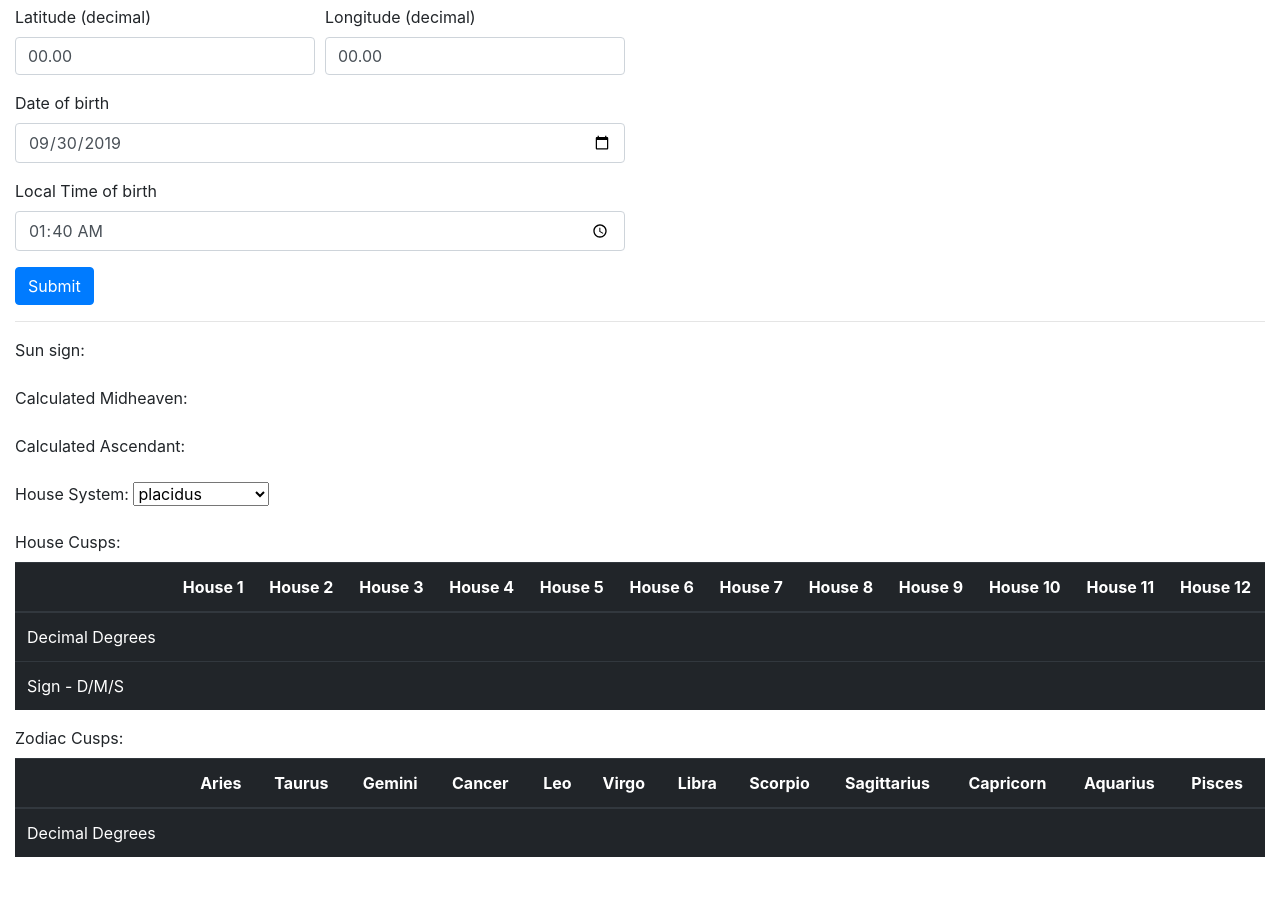
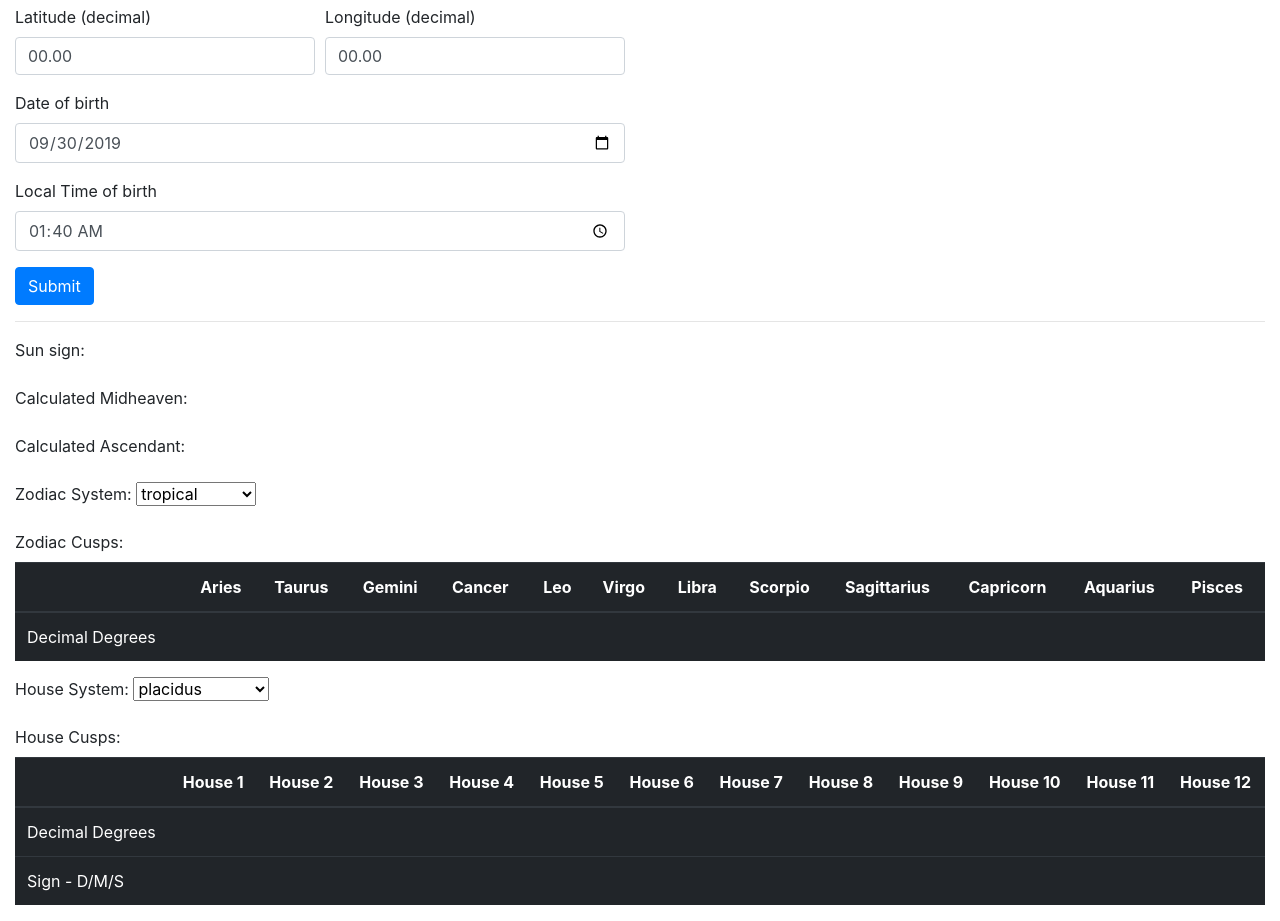
Before and after one commit to 0xStarcat/CircularNatalHoroscopeJS, a website built with webpack: page demo/demo.html in a window 1280 px wide. Shown: the part 83-1004 px from the top of the page. Before the commit the page ends 956 px from the top, so only its background shows below. Built offline with nearby package versions, Linux system fonts and the light colour scheme.

Commit message:
Add zodiac selector to demo

```diff
--- a/demo/demo.html
+++ b/demo/demo.html
@@ -62,6 +62,101 @@
             <p id="ascendant">
 
             </p>
+          </div>
+          <div class="form-group">
+            <label>Zodiac System:</label>
+            <select id="zodiacSystem"></select>
+          </div>
+          <div class="form-group">
+            <label>Zodiac Cusps:</label>
+            <table id="zodiacCusps" class="table table-dark">
+              <thead>
+                <tr>
+                  <th>
+
+                  </th>
+                  <th>
+                    Aries
+                  </th>
+                  <th>
+                    Taurus
+                  </th>
+                  <th>
+                    Gemini
+                  </th>
+                  <th>
+                    Cancer
+                  </th>
+                  <th>
+                    Leo
+                  </th>
+                  <th>
+                    Virgo
+                  </th>
+                  <th>
+                    Libra
+                  </th>
+                  <th>
+                    Scorpio
+                  </th>
+                  <th>
+                    Sagittarius
+                  </th>
+                  <th>
+                    Capricorn
+                  </th>
+                  <th>
+                    Aquarius
+                  </th>
+                  <th>
+                    Pisces
+                  </th>
+                </tr>
+              </thead>
+              <tbody>
+                <tr>
+                  <td>
+                    Decimal Degrees
+                  </td>
+                  <td id="zodiac-1">
+
+                  </td>
+                  <td id="zodiac-2">
+
+                  </td>
+                  <td id="zodiac-3">
+
+                  </td>
+                  <td id="zodiac-4">
+
+                  </td>
+                  <td id="zodiac-5">
+
+                  </td>
+                  <td id="zodiac-6">
+
+                  </td>
+                  <td id="zodiac-7">
+
+                  </td>
+                  <td id="zodiac-8">
+
+                  </td>
+                  <td id="zodiac-9">
+
+                  </td>
+                  <td id="zodiac-10">
+
+                  </td>
+                  <td id="zodiac-11">
+
+                  </td>
+                  <td id="zodiac-12">
+
+                  </td>
+                </tr>
+              </tbody>
+            </table>
           </div>
           <div class="form-group">
             <label>House System:</label>
@@ -199,97 +294,6 @@
               </tbody>
             </table>
           </div>
-          <div class="form-group">
-            <label>Zodiac Cusps:</label>
-            <table id="zodiacCusps" class="table table-dark">
-              <thead>
-                <tr>
-                  <th>
-
-                  </th>
-                  <th>
-                    Aries
-                  </th>
-                  <th>
-                    Taurus
-                  </th>
-                  <th>
-                    Gemini
-                  </th>
-                  <th>
-                    Cancer
-                  </th>
-                  <th>
-                    Leo
-                  </th>
-                  <th>
-                    Virgo
-                  </th>
-                  <th>
-                    Libra
-                  </th>
-                  <th>
-                    Scorpio
-                  </th>
-                  <th>
-                    Sagittarius
-                  </th>
-                  <th>
-                    Capricorn
-                  </th>
-                  <th>
-                    Aquarius
-                  </th>
-                  <th>
-                    Pisces
-                  </th>
-                </tr>
-              </thead>
-              <tbody>
-                <tr>
-                  <td>
-                    Decimal Degrees
-                  </td>
-                  <td id="zodiac-1">
-
-                  </td>
-                  <td id="zodiac-2">
-
-                  </td>
-                  <td id="zodiac-3">
-
-                  </td>
-                  <td id="zodiac-4">
-
-                  </td>
-                  <td id="zodiac-5">
-
-                  </td>
-                  <td id="zodiac-6">
-
-                  </td>
-                  <td id="zodiac-7">
-
-                  </td>
-                  <td id="zodiac-8">
-
-                  </td>
-                  <td id="zodiac-9">
-
-                  </td>
-                  <td id="zodiac-10">
-
-                  </td>
-                  <td id="zodiac-11">
-
-                  </td>
-                  <td id="zodiac-12">
-
-                  </td>
-                </tr>
-              </tbody>
-            </table>
-          </div>
         </div>
       </div>
     </div>
--- a/demo/script.js
+++ b/demo/script.js
@@ -11,6 +11,7 @@ class DemoApp {
     this.latitudeInput = document.querySelector('#latitude')
     this.longitudeInput = document.querySelector('#longitude')
     this.houseSystemSelect = document.querySelector('#houseSystem')
+    this.zodiacSystemSelect = document.querySelector('#zodiacSystem')
 
     this.sunSignElement = document.querySelector('#sunsign')
     this.midheavenElement = document.querySelector('#midheaven')
@@ -20,10 +21,12 @@ class DemoApp {
 
     this.displayDateTime = this.displayDateTime.bind(this)
     this.loadHouseSystemSelect = this.loadHouseSystemSelect.bind(this)
+    this.loadZodiacSystemSelect = this.loadZodiacSystemSelect.bind(this)
     this.handleSubmit = this.handleSubmit.bind(this)
 
     this.displayDateTime()
     this.loadHouseSystemSelect()
+    this.loadZodiacSystemSelect()
     this.form.addEventListener('submit', this.handleSubmit)
   }
 
@@ -42,7 +45,17 @@ class DemoApp {
     })
 
     this.houseSystemSelect.value = "placidus"
+  }
 
+  loadZodiacSystemSelect() {
+    Horoscope.ZodiacSystems.forEach(system => {
+      var opt = document.createElement('option');
+      opt.value = system
+      opt.appendChild(document.createTextNode(system))
+      this.zodiacSystemSelect.appendChild(opt)
+    })
+
+    this.zodiacSystemSelect.value = "tropical"
   }
 
   handleSubmit(e) {
@@ -62,7 +75,7 @@ class DemoApp {
     const horoscope = new Horoscope({
       origin: origin,
       houseSystem: this.houseSystemSelect.value,
-      zodiac: 'tropical'
+      zodiac: this.zodiacSystemSelect.value
     })
 
     this.sunSignElement.innerHTML = horoscope.SunSign.Name
--- a/src/Horoscope.js
+++ b/src/Horoscope.js
@@ -38,13 +38,13 @@ class Horoscope {
     else throw new Error(`The "${string}" house system is not included. Please choose from the following list: ${Horoscope.HouseSystems.join(', ')}.`)
   }
 
-  static get Zodiacs() {
+  static get ZodiacSystems() {
     return ['astronomical', 'sidereal', 'tropical']
   }
 
   validateZodiac(string) {
-    if (Horoscope.Zodiacs.includes(string.toLowerCase())) return string.toLowerCase()
-    else throw new Error(`The "${string}" zodiac is not included. Please choose from the following list: ${Horoscope.Zodiacs.join(', ')}.`)
+    if (Horoscope.ZodiacSystems.includes(string.toLowerCase())) return string.toLowerCase()
+    else throw new Error(`The "${string}" zodiac is not included. Please choose from the following list: ${Horoscope.ZodiacSystems.join(', ')}.`)
   }
 
   get Midheaven() {
--- a/src/Sign.js
+++ b/src/Sign.js
@@ -149,13 +149,13 @@ class Sign {
     }
   }
 
-  static get Zodiacs() {
+  static get ZodiacSystems() {
     return ['astronomical', 'sidereal', 'tropical']
   }
 
   validateZodiac(string) {
-    if (Sign.Zodiacs.includes(string.toLowerCase())) return string.toLowerCase()
-    else throw new Error(`The "${string}" zodiac is not included. Please choose from the following list: ${Sign.Zodiacs.join(', ')}.`)
+    if (Sign.ZodiacSystems.includes(string.toLowerCase())) return string.toLowerCase()
+    else throw new Error(`The "${string}" zodiac is not included. Please choose from the following list: ${Sign.ZodiacSystems.join(', ')}.`)
   }
 
   get Name() {
```
Also changed, not shown: dist/main.bundle.js.
